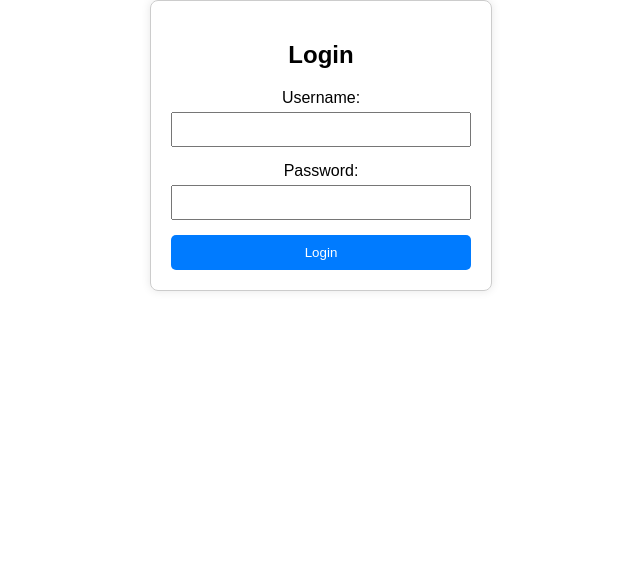
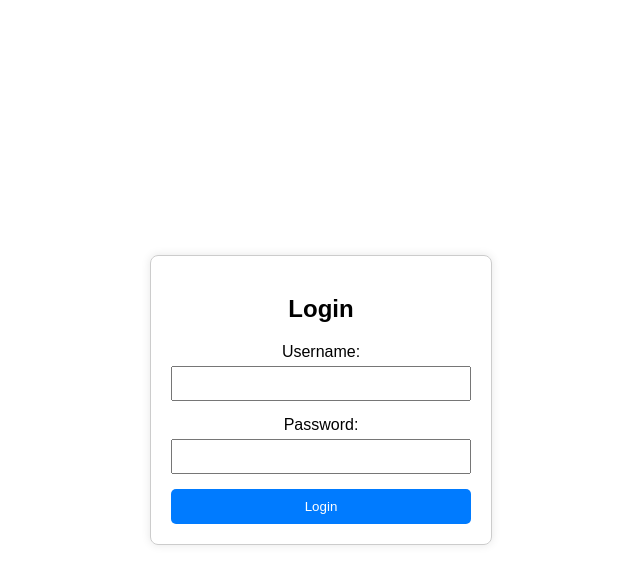
Before and after one commit to SaidtSoykan/ITUFit-Web-App, a React (Create React App) app: page / in a window 1280 px wide. Shown: the top 584 px of the page, without its empty margins (319-959 px from the left). Built offline with nearby package versions, Linux system fonts and the light colour scheme.

Commit message:
Fixed alignment for page components

```diff
--- a/src/App.css
+++ b/src/App.css
@@ -4,6 +4,12 @@
 
 .container {
   display: flex;
+  justify-content: center;
+  /* Yatay hizalama */
+  /* align-items: center;*/
+  /* Dikey hizalama */
+  height: 100vh;
+  /* Sayfanın tam boyunu kullanmak için */
 }
 
 header {
--- a/src/components/MainContent.js
+++ b/src/components/MainContent.js
@@ -84,8 +84,8 @@ function MainContent() {
   return (
 
       <Router>
+        <NavigationBar />
         <div>
-        <NavigationBar />
         <main>
         <Routes>
         {/* /restricted-user Route */}
```
